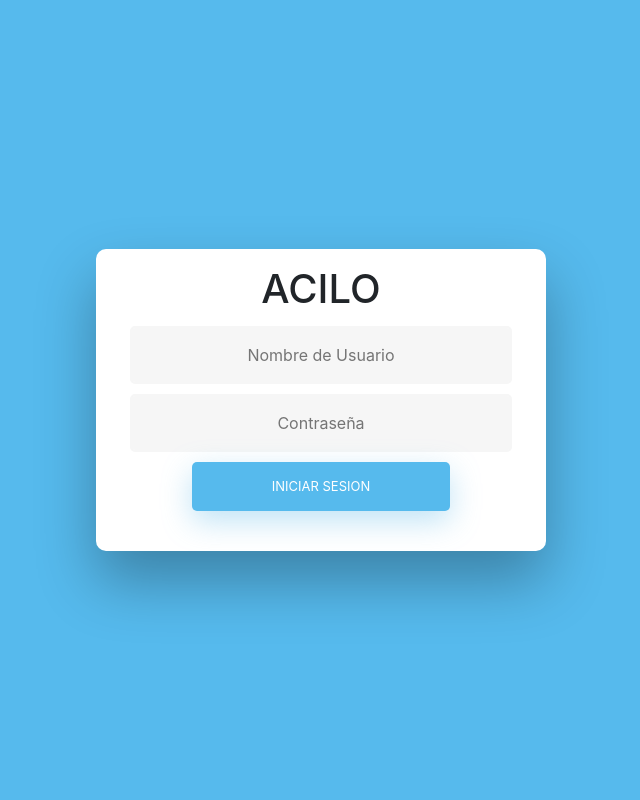
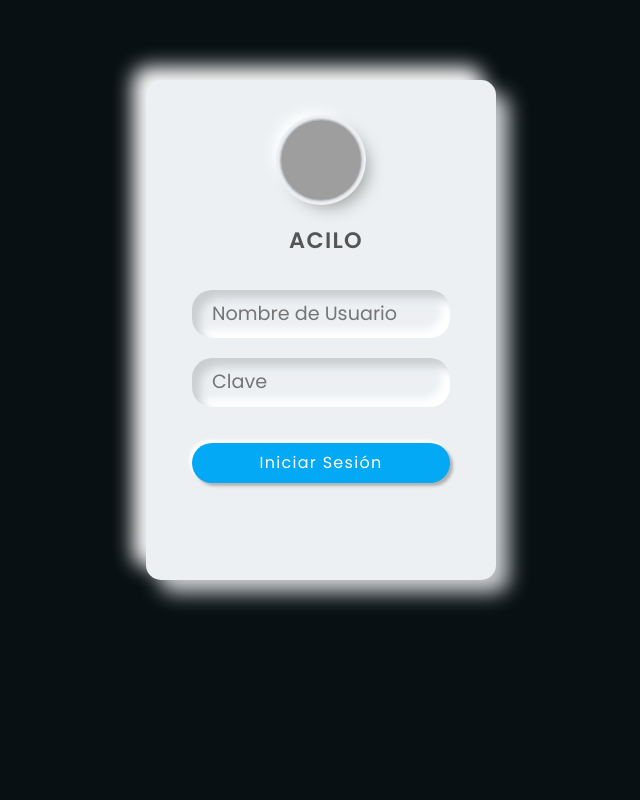
Before and after one commit to EduardoCermeno/NUTRICION, a PHP site: page / in a window 1280 px wide. Shown: the whole page, without its empty margins (319-959 px from the left). Run offline with PHP 8.4, Linux system fonts and the light colour scheme; grey boxes are pictures that could not be loaded.

```diff
--- /dev/null
+++ b/Css/inicio.css
@@ -0,0 +1,104 @@
+/* Importing fonts from Google */
+@import url('https://fonts.googleapis.com/css2?family=Poppins:wght@300;400;500;600;700;800;900&display=swap');
+
+/* Reseting */
+* {
+    margin: 0;
+    padding: 0;
+    box-sizing: border-box;
+    font-family: 'Poppins', sans-serif;
+}
+
+body {
+    background: #ecf0f3;
+}
+
+.wrapper {
+    max-width: 350px;
+    min-height: 500px;
+    margin: 80px auto;
+    padding: 40px 30px 30px 30px;
+    background-color: #ecf0f3;
+    border-radius: 15px;
+    box-shadow: 13px 13px 20px #cbced1, -13px -13px 20px #fff;
+}
+
+.logo {
+    width: 80px;
+    margin: auto;
+}
+
+.logo img {
+    width: 100%;
+    height: 80px;
+    object-fit: cover;
+    border-radius: 50%;
+    box-shadow: 0px 0px 3px #5f5f5f,
+        0px 0px 0px 5px #ecf0f3,
+        8px 8px 15px #a7aaa7,
+        -8px -8px 15px #fff;
+}
+
+.wrapper .name {
+    font-weight: 600;
+    font-size: 1.4rem;
+    letter-spacing: 1.3px;
+    padding-left: 10px;
+    color: #555;
+}
+
+.wrapper .form-field input {
+    width: 100%;
+    display: block;
+    border: none;
+    outline: none;
+    background: none;
+    font-size: 1.2rem;
+    color: #666;
+    padding: 10px 15px 10px 10px;
+    /* border: 1px solid red; */
+}
+
+.wrapper .form-field {
+    padding-left: 10px;
+    margin-bottom: 20px;
+    border-radius: 20px;
+    box-shadow: inset 8px 8px 8px #cbced1, inset -8px -8px 8px #fff;
+}
+
+.wrapper .form-field .fas {
+    color: #555;
+}
+
+.wrapper .btn {
+    box-shadow: none;
+    width: 100%;
+    height: 40px;
+    background-color: #03A9F4;
+    color: #fff;
+    border-radius: 25px;
+    box-shadow: 3px 3px 3px #b1b1b1,
+        -3px -3px 3px #fff;
+    letter-spacing: 1.3px;
+}
+
+.wrapper .btn:hover {
+    background-color: #039BE5;
+}
+
+.wrapper a {
+    text-decoration: none;
+    font-size: 0.8rem;
+    color: #03A9F4;
+}
+
+.wrapper a:hover {
+    color: #039BE5;
+}
+
+@media(max-width: 380px) {
+    .wrapper {
+        margin: 30px 20px;
+        padding: 40px 15px 15px 15px;
+    }
+}
--- a/Index.php
+++ b/Index.php
@@ -5,38 +5,35 @@
     <meta http-equiv="X-UA-Compatible" content="IE=edge">
     <meta name="viewport" content="width=device-width, initial-scale=1.0">
     <title>Loguin</title>
-    <link rel="stylesheet" type="text/css" href="css/login.css">
+    <link rel="stylesheet" type="text/css" href="css/inicio.css">
     <link rel="stylesheet" type="text/css" href="Librerias/Bootstrap/bootstrap.min.css">
 </head>
-<body style="background-color: #56baed;">
-
-<div class="wrapper fadeInDown">
-  <div id="formContent">
-    <!-- Tabs Titles -->
-
-    <!-- Icon -->
-    <div class="fadeIn first" >
-      <p></p>
-      <!-- <img src="img/niño.png" class="img-thumbnail", height="10px" id="icon" alt="User Icon" /> -->
-      <h1>ACILO</h1>
-    </div>
-
-
-    <!-- Login Form -->
-
-    <form method="post" id="frmLogin" onsubmit="return logear()">
-      <input type="text" id="login" class="fadeIn second" name="login" placeholder="Nombre de Usuario" required="">
-      <input type="password" id="password" class="fadeIn third" name="password" placeholder="Contraseña" required="">
-    <input type="submit" class="fadeIn fourth" value="Iniciar Sesion">
-
-    </form>
-
-    <!-- Remind Passowrd -->
+ <body style="background-color: #081013;">
 
 
 
 
 
+    <div class="wrapper">
+        <div class="logo">
+            <img src="https://img.freepik.com/vector-gratis/dibujos-animados-abuelos-felices_24877-6704.jpg?w=2000" alt="">
+        </div>
+        <div class="text-center mt-4 name">
+           ACILO
+        </div>
+        <form class="p-3 mt-3" method="POST" id="frmLogin" onsubmit="return logear()" >
+            <div class="form-field d-flex align-items-center">
+                <span class="far fa-user"></span>
+                <input type="text" name="login" id="login" placeholder="Nombre de Usuario">
+            </div>
+            <div class="form-field d-flex align-items-center">
+                <span class="fas fa-key"></span>
+                <input type="password" name="password" id="pwd" placeholder="Clave">
+            </div>
+            <button class="btn mt-3">Iniciar Sesión</button>
+        </form>
+
+    </div>
 
 
 
--- a/Vistas/FuncionesUsuario/CrearMedicamento.php
+++ b/Vistas/FuncionesUsuario/CrearMedicamento.php
@@ -7,7 +7,7 @@ include "../header.php";
 
 ?>
 
-<div id="layoutSidenav_content">
+
 
 <form id="msform" onsubmit=" return agregarMedicamento()">
 
--- a/Vistas/FuncionesUsuario/CrearUsuario.php
+++ b/Vistas/FuncionesUsuario/CrearUsuario.php
@@ -11,7 +11,7 @@ include "../header.php";
 
 
 
-			<div class="row justify-conten-center" style="padding-bottom: 15%; ">
+			<div class="row justify-conten-center" style="margin-left:20px ; margin-right:20px">
 <div class="container"  style="background-color:#F0F3F4   ; border-radius: 30px 30px 30px 30px;  opacity: 0.85; ">
 
 		<h3 style="text-align: center;">Registro de usuario</h3>
@@ -45,7 +45,6 @@ include "../header.php";
 					<select class="form-select" id="RolUsuario" name="RolUsuario"  id="specificSizeSelect">
 								<option selected>Seleccionar Rol</option>
 								<option value="SuperUsuario">SuperUsuario</option>
-								<option value="Administrativo" >Administrativo</option>
 								<option value="Usuario" >Usuario</option>
 
 					</select>
--- a/Vistas/tablas/tablaUsuarios.php
+++ b/Vistas/tablas/tablaUsuarios.php
@@ -114,7 +114,6 @@ $Conexion=$conexion->Conexion();
 					<select class="form-select" id="RolUsuario" name="RolUsuario"  id="specificSizeSelect">
 								<option selected>Seleccionar Rol</option>
 								<option value="SuperUsuario">SuperUsuario</option>
-								<option value="Administrativo" >Administrativo</option>
 								<option value="Usuario" >Usuario</option>
 
 					</select>
```
Also changed, not shown: Vistas/FuncionesUsuario/Bienvenida.php (+47 -18 lines), Vistas/FuncionesUsuario/Bienvenida2.php (+97 -20 lines), Vistas/FuncionesUsuario/prueba.php (deleted, +0 -33 lines), Vistas/header 2.php (deleted, +0 -96 lines), Vistas/header.php (+7 -1 lines), Vistas/tablas/botones.php (+6 -3 lines), Vistas/tablas/tablaMedicamentos.php (+9 -0 lines).
